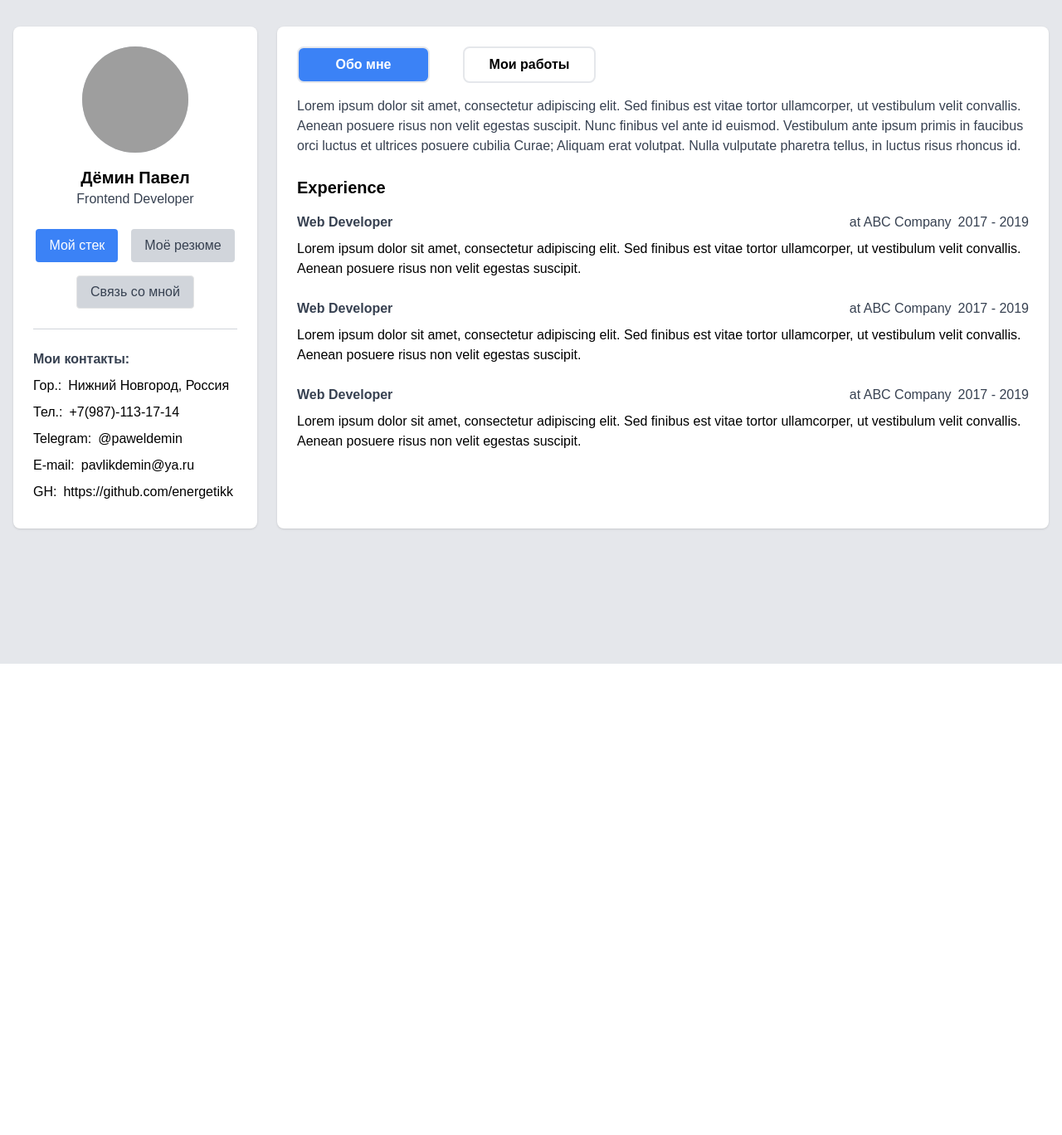
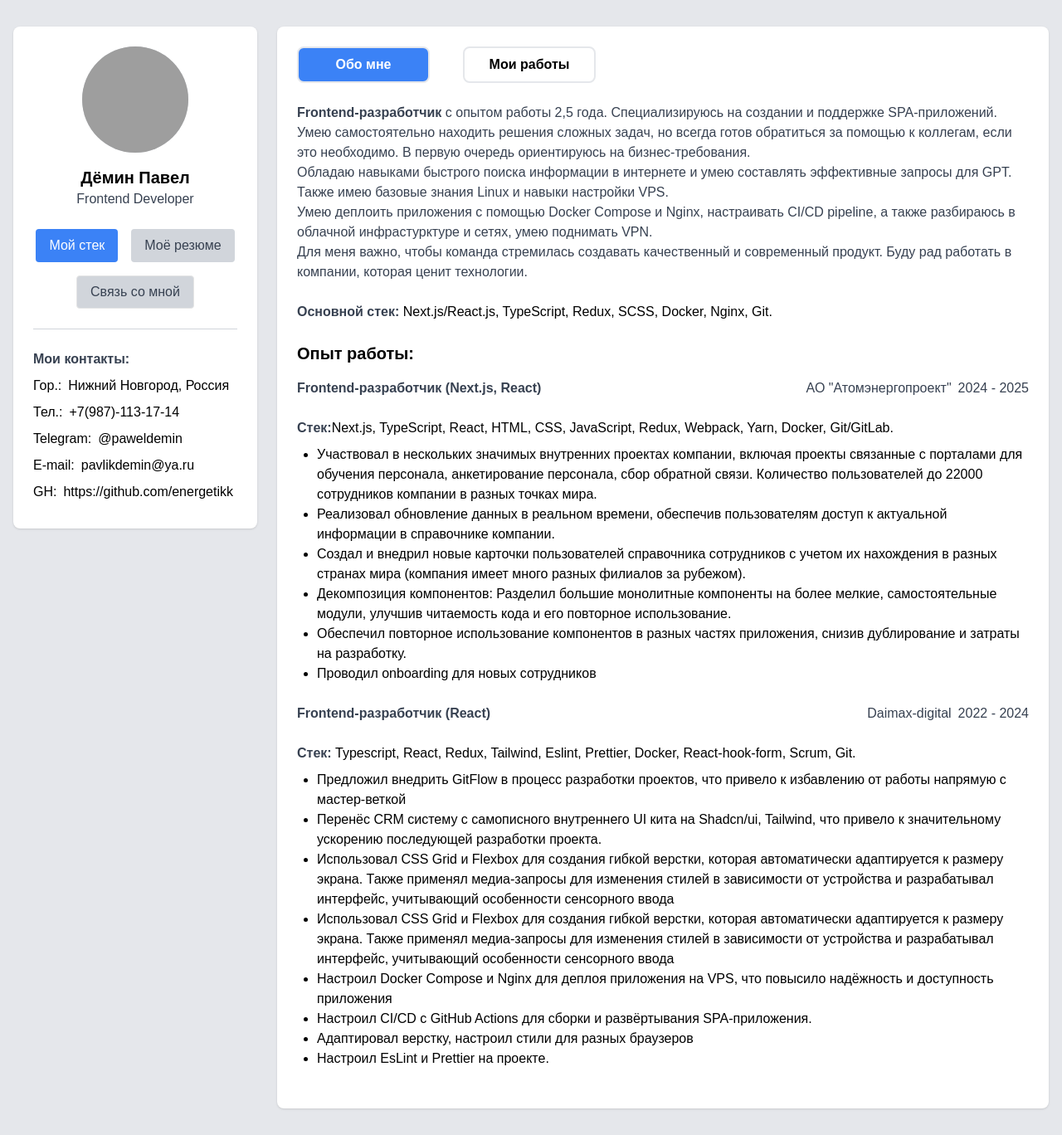
Before and after one commit to energetikk/mysite, a Next.js app: page / in a window 1280 px wide. Shown: the whole page at 83% size. Before the commit the page ends 800 px from the top, so only its background shows below. Built offline with nearby package versions, Linux system fonts and the light colour scheme; grey boxes are pictures that could not be loaded.

Commit message:
add experience

```diff
--- a/src/app/page.tsx
+++ b/src/app/page.tsx
@@ -9,61 +9,76 @@ export default function Home() {
 
         <main className="">
 
-                <p className="text-gray-700 mt-4">Lorem ipsum dolor sit amet, consectetur adipiscing elit. Sed finibus est
-                    vitae tortor ullamcorper, ut vestibulum velit convallis. Aenean posuere risus non velit egestas
-                    suscipit. Nunc finibus vel ante id euismod. Vestibulum ante ipsum primis in faucibus orci luctus
-                    et ultrices posuere cubilia Curae; Aliquam erat volutpat. Nulla vulputate pharetra tellus, in
-                    luctus risus rhoncus id.
+            <p className="text-gray-700 mt-6"><span className="font-bold">Frontend-разработчик</span> с опытом работы 2,5 года. Специализируюсь на создании и поддержке SPA-приложений. Умею самостоятельно находить решения сложных задач, но всегда готов обратиться за помощью к коллегам, если это необходимо. В первую очередь ориентируюсь на бизнес-требования.
+                <br />Обладаю навыками быстрого поиска информации в интернете и умею составлять эффективные запросы для GPT. Также имею базовые знания Linux и навыки настройки VPS.
+                <br />Умею деплоить приложения с помощью Docker Compose и Nginx, настраивать CI/CD pipeline, а также разбираюсь в облачной инфрастурктуре и сетях, умею поднимать VPN.
+                <br />Для меня важно, чтобы команда стремилась создавать качественный и современный продукт. Буду рад работать в компании, которая ценит технологии.
             </p>
 
-                {/* <h3 className="font-semibold text-center mt-3 -mb-2">
-                    Find me on
-                </h3> */}
-                {/* <SocialNets /> */}
+            <h4 className="mt-6"><span className="font-bold text-gray-700">Основной стек:</span> Next.js/React.js, TypeScript, Redux, SCSS, Docker, Nginx, Git.</h4>
 
-                <h2 className="text-xl font-bold mt-6 mb-4">Experience</h2>
+            <h2 className="text-xl font-bold mt-6 mb-4">Опыт работы:</h2>
             <div className="mb-6">
                 <div className="flex justify-between flex-wrap gap-2 w-full">
-                        <span className="text-gray-700 font-bold">Web Developer</span>
+                    <span className="text-gray-700 font-bold">Frontend-разработчик (Next.js, React)</span>
                     <p>
-                            <span className="text-gray-700 mr-2">at ABC Company</span>
-                            <span className="text-gray-700">2017 - 2019</span>
+                        <span className="text-gray-700 mr-2">АО "Атомэнергопроект"</span>
+                        <span className="text-gray-700">2024 - 2025</span>
                     </p>
                 </div>
-                    <p className="mt-2">
-                        Lorem ipsum dolor sit amet, consectetur adipiscing elit. Sed finibus est vitae
-                        tortor ullamcorper, ut vestibulum velit convallis. Aenean posuere risus non velit egestas
-                        suscipit.
-                    </p>
+                <h4 className="mt-6"><span className="text-gray-700 font-bold">Стек:</span>Next.js, TypeScript, React, HTML, CSS, JavaScript, Redux, Webpack, Yarn, Docker, Git/GitLab.</h4>
+                <ul className="mt-2 ml-6 list-disc">
+                    <li>Участвовал в нескольких значимых внутренних проектах компании, включая проекты связанные с порталами для обучения персонала, анкетирование персонала, сбор обратной связи. Количество пользователей до 22000 сотрудников компании в разных точках мира.
+                    </li>
+                    <li>Реализовал обновление данных в реальном времени, обеспечив пользователям доступ к актуальной информации в справочнике компании.
+                    </li>
+                    <li>Создал и внедрил новые карточки пользователей справочника сотрудников с учетом их нахождения в разных странах мира (компания имеет много разных филиалов за рубежом).
+                    </li>
+                    <li>Декомпозиция компонентов: Разделил большие монолитные компоненты на более мелкие, самостоятельные модули, улучшив читаемость кода и его повторное использование.
+                    </li>
+                    <li>Обеспечил повторное использование компонентов в разных частях приложения, снизив дублирование и затраты на разработку.
+                    </li>
+                    <li>Проводил onboarding для новых сотрудников
+                    </li>
+                </ul>
             </div>
             <div className="mb-6">
                 <div className="flex justify-between flex-wrap gap-2 w-full">
-                        <span className="text-gray-700 font-bold">Web Developer</span>
+                    <span className="text-gray-700 font-bold">Frontend-разработчик (React)</span>
                     <p>
-                            <span className="text-gray-700 mr-2">at ABC Company</span>
-                            <span className="text-gray-700">2017 - 2019</span>
+                        <span className="text-gray-700 mr-2">Daimax-digital</span>
+                        <span className="text-gray-700">2022 - 2024</span>
                     </p>
                 </div>
-                    <p className="mt-2">
-                        Lorem ipsum dolor sit amet, consectetur adipiscing elit. Sed finibus est vitae
-                        tortor ullamcorper, ut vestibulum velit convallis. Aenean posuere risus non velit egestas
-                        suscipit.
-                    </p>
+                <h4 className="mt-6"><span className="text-gray-700 font-bold">Стек:</span> Typescript, React, Redux, Tailwind, Eslint, Prettier, Docker, React-hook-form, Scrum, Git.</h4>
+                <ul className="mt-2 ml-6 list-disc">
+                    <li>
+                        Предложил внедрить GitFlow в процесс разработки проектов, что привело к избавлению от работы напрямую с мастер-веткой
+                    </li>
+                    <li>
+                        Перенёс CRM систему с самописного внутреннего UI кита на Shadcn/ui, Tailwind, что привело к значительному ускорению последующей разработки проекта.
+                    </li>
+                    <li>
+                        Использовал CSS Grid и Flexbox для создания гибкой верстки, которая автоматически адаптируется к размеру экрана. Также применял медиа-запросы для изменения стилей в зависимости от устройства и разрабатывал интерфейс, учитывающий особенности сенсорного ввода
+                    </li>
+                    <li>
+                        Использовал CSS Grid и Flexbox для создания гибкой верстки, которая автоматически адаптируется к размеру экрана. Также применял медиа-запросы для изменения стилей в зависимости от устройства и разрабатывал интерфейс, учитывающий особенности сенсорного ввода
+                    </li>
+                    <li>
+                        Настроил Docker Compose и Nginx для деплоя приложения на VPS, что повысило надёжность и доступность приложения
+                    </li>
+                    <li>
+                        Настроил CI/CD с GitHub Actions для сборки и развёртывания SPA-приложения.
+                    </li>
+                    <li>
+                        Адаптировал верстку, настроил стили для разных браузеров
+                    </li>
+                    <li>
+                        Настроил EsLint и Prettier на проекте.
+                    </li>
+                </ul>
             </div>
-                <div className="mb-6">
-                    <div className="flex justify-between flex-wrap gap-2 w-full">
-                        <span className="text-gray-700 font-bold">Web Developer</span>
-                        <p>
-                            <span className="text-gray-700 mr-2">at ABC Company</span>
-                            <span className="text-gray-700">2017 - 2019</span>
-                        </p>
-                    </div>
-                    <p className="mt-2">
-                        Lorem ipsum dolor sit amet, consectetur adipiscing elit. Sed finibus est vitae
-                        tortor ullamcorper, ut vestibulum velit convallis. Aenean posuere risus non velit egestas
-                        suscipit.
-                    </p>
-                </div>
+
         </main>
     );
 }
```
Lines whose indentation alone changed are shown as unchanged.
